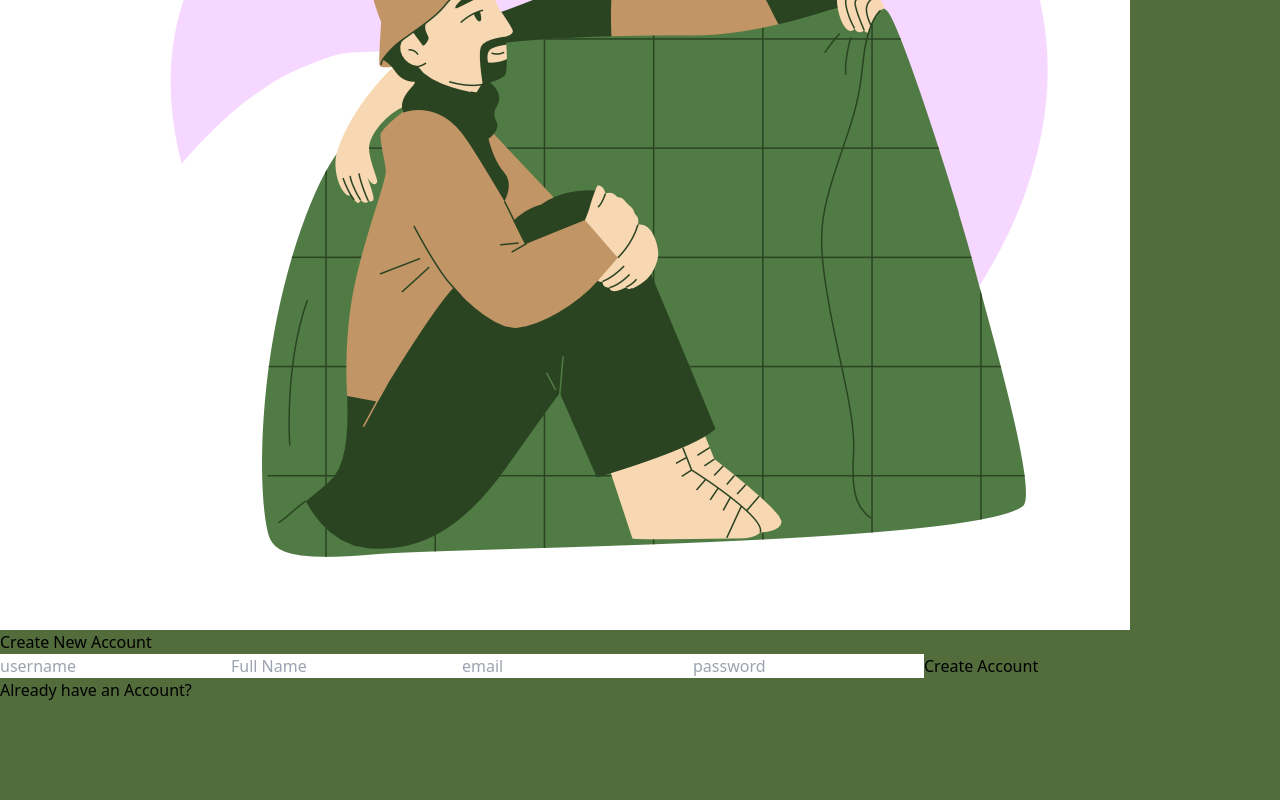
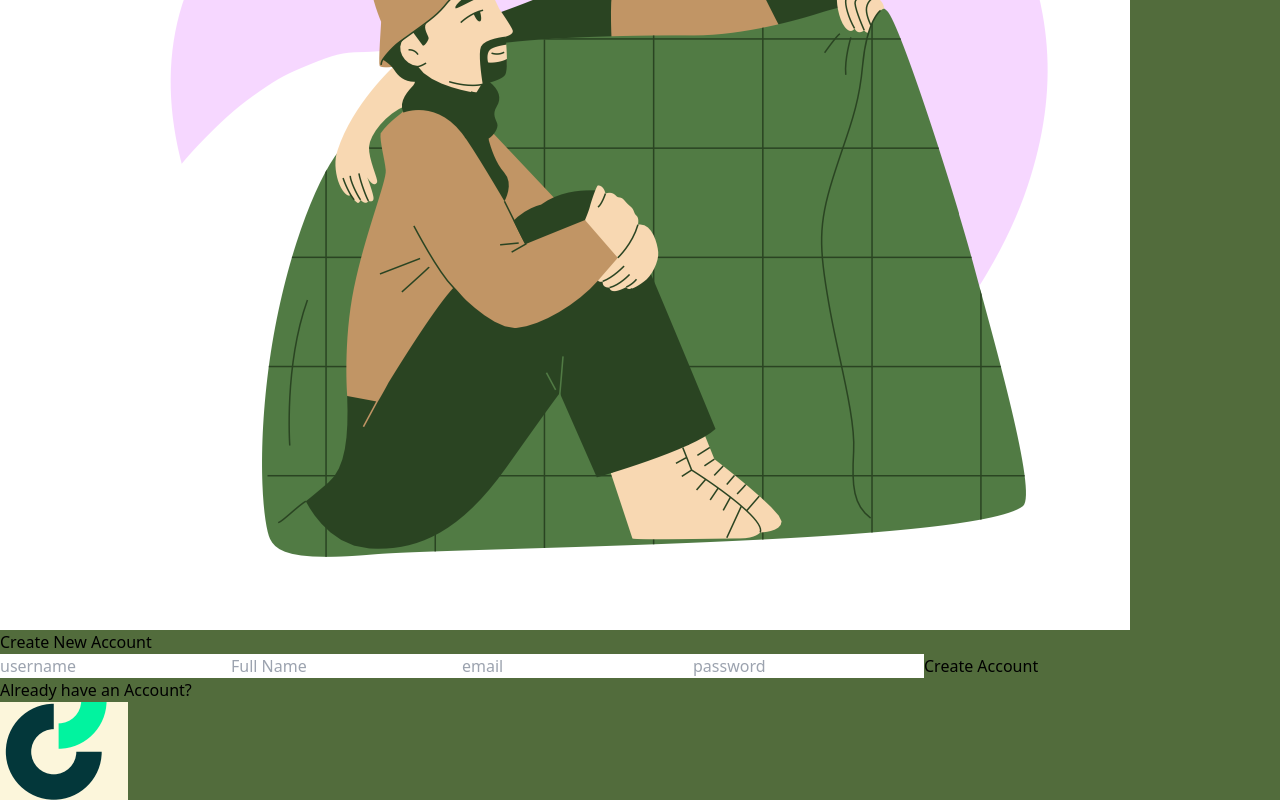
Before and after one commit to ishivendratripathi/Website, a React (Vite) app: page / in a window 1280 px wide. Shown: the part 1784-2584 px from the top of the page. Before the commit the page ends 2486 px from the top, so only its background shows below. Built offline with nearby package versions, Linux system fonts and the light colour scheme.

Commit message:
new updates

```diff
--- a/src/routes/Footer.jsx
+++ b/src/routes/Footer.jsx
@@ -1,6 +1,10 @@
-import React from "react";
+import React from 'react'
 
-const footer()=>{
-
-
+const Footer = () => {
+  return (
+    <section className="w-full h-96 bg-fuchsia-300 flex">
+  <img className="h-16 m-20"src="logo.png" alt="" />
+    </section>
+  )
 }
+export default Footer
--- a/src/routes/Home.jsx
+++ b/src/routes/Home.jsx
@@ -1,6 +1,7 @@
 import { NavLink } from "react-router-dom";
 import Signin from "./Signin";
 import Signup from "./Signup";
+import Footer from "./Footer";
 
 const Home = () => {
   return (
@@ -51,7 +52,11 @@ const Home = () => {
    <section>
     <Signup />
    </section>
+
+   {/* this is the footer section */}
+   <Footer />
     </>
+
     );
 };
 
```
Also changed, not shown: 1 other file (tests, documents, lock files or other folders).
